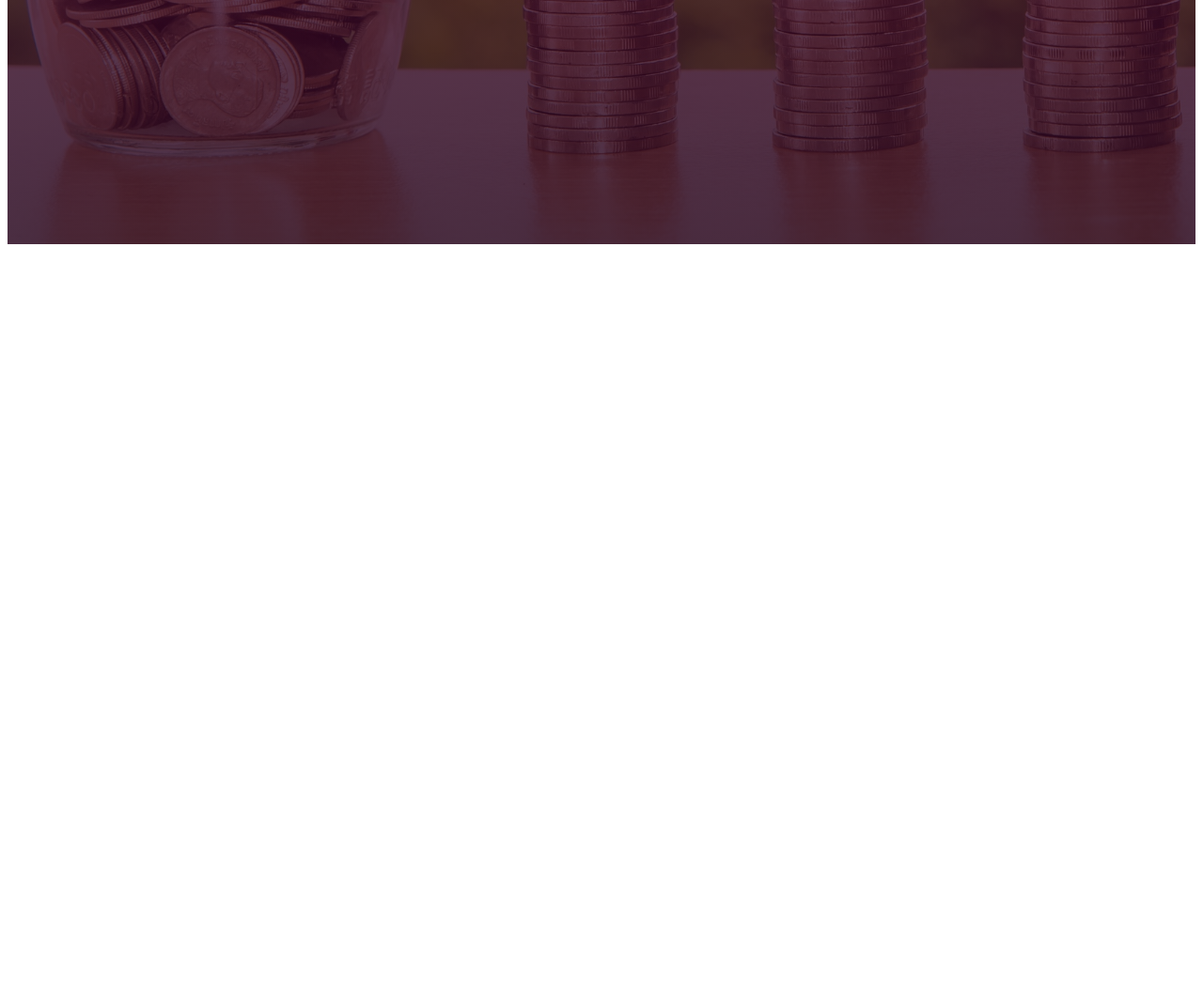
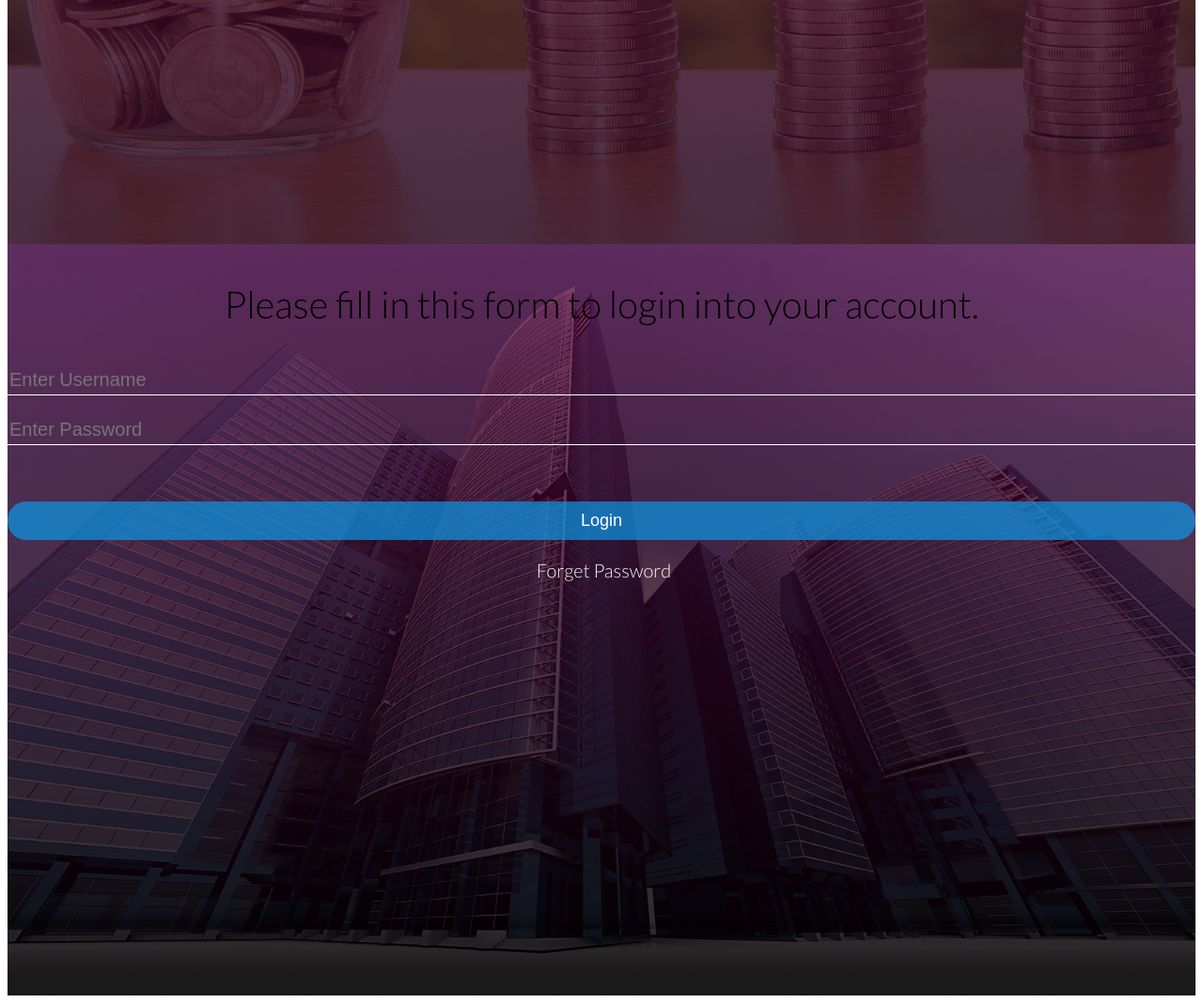
Before and after one commit to peterito/BankaApp, a plain HTML site: page frontend/index.html in a window 1280 px wide. Shown: the part 548-1616 px from the top of the page at 94% size. Before the commit the page ends 816 px from the top, so only its background shows below. Drawn offline with Linux system fonts and the light colour scheme.

Commit message:
ui-login page created

```diff
--- a/frontend/css/style.css
+++ b/frontend/css/style.css
@@ -47,3 +47,57 @@ input[type=submit]:hover,
 input[type=submit]:active{
 	background-color: #11040a;
 }
+#login{
+    background-image: linear-gradient(rgba(90, 5, 62, 0.753), rgba(0, 0, 0, 0.842)), url(img/skyline.jpg);
+    display: table;
+    height: 100%;
+    width: 100%;
+    margin: 0 auto;
+    text-align: center;
+    background-size: cover;
+	background-position: center;
+	height: 100vh;
+    background-attachment: fixed;
+}
+#login p{
+    text-align: center;
+    font-size: 40px;
+}
+#login .login-box input{
+    width: 100%;
+    margin-bottom: 20px;
+}
+#login .login-box input[type="text"], input[type="password"]{
+    border: none;
+    border-bottom: 1px solid #fff;
+    background: transparent;
+    outline: none;
+    height: 30px;
+    color: rgb(252, 252, 252);
+    font-size: 20px;
+}
+#login .login-box input[type="submit"]{
+    border: none;
+    outline: none;
+    background: #0c97e7b2;
+    color: rgb(255, 255, 255);
+    font-size: 18px;
+    border-radius: 20px;
+    margin-top: 40px;
+    padding: 10px;
+}
+#login .login-box input[type="submit"]:hover{
+    cursor: pointer;
+    background: rgba(19, 121, 124, 0.959);
+    color: #fff
+}
+#login .login-box a{
+    text-decoration: none;
+    font-size: 20px;
+    color: rgb(252, 248, 248);
+    margin-left: 5px;
+}
+#login .login-box a:hover{
+    color: rgb(245, 10, 10);
+    font-size: 15px;
+}
--- a/frontend/index.html
+++ b/frontend/index.html
@@ -13,9 +13,20 @@
         <div class="text-box">
             <p>welcome to our web banking Home, <br> we makes money transaction seamlessly easy</p>
             <a class="btn btn-sign-up" href="#"><button>sign up</button></a>
-            <a class=" btn btn-login" href="#"><button>login</button></a>
+            <a class=" btn btn-login" href="#login"><button>login</button></a>
         </div>
     </div>
+    <section id="login">
+        <p>Please fill in this form to login into your account.</p>
+        <div class="login-box">
+                <form action="">
+                     <input type="text" name="user" placeholder="Enter Username">
+                     <input type="password" name="Password" placeholder="Enter Password">
+                     <input type="submit" name="Submit" value="Login">
+                     <a href="#">Forget Password</a>
+                </form>
+        </div>
+</section>
 
 </body>
 </html>
```
Also changed, not shown: frontend/css/img/skyline.jpg (added).
